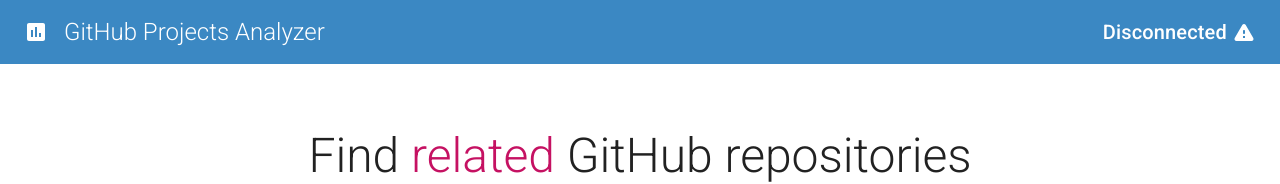
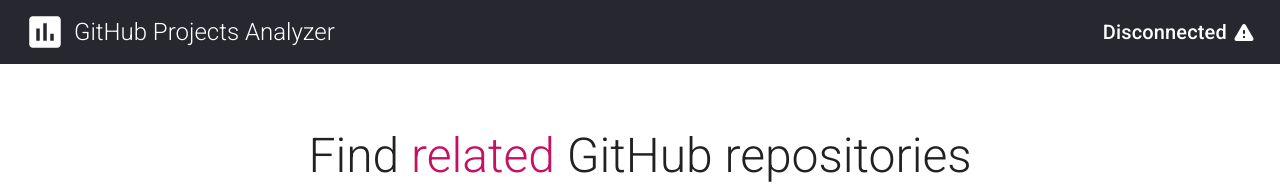
Before and after one commit to enricoros/github-related-repos, a React (Create React App) app in the folder frontend/: page / in a window 1280 px wide. Shown: the top 184 px of the page. Built offline with nearby package versions, Linux system fonts and the light colour scheme; no server answers; what javascript-time-ago would draw is missing.

Commit message:
Fontend: improve icon, change appbar color

```diff
--- a/frontend/src/components/TopBar.tsx
+++ b/frontend/src/components/TopBar.tsx
@@ -1,5 +1,5 @@
 import React from "react";
-import {AppBar, Box, CircularProgress, Toolbar, Tooltip, Typography} from "@material-ui/core";
+import {AppBar, Box, CircularProgress, Hidden, Toolbar, Tooltip, Typography} from "@material-ui/core";
 import AssessmentIcon from '@material-ui/icons/Assessment';
 import WarningRoundedIcon from "@material-ui/icons/WarningRounded";
 
@@ -66,11 +66,13 @@
   }
 
   // Top bar full layout
-  return <AppBar position="relative" elevation={0}>
+  return <AppBar position="relative" elevation={0} style={{backgroundColor: '#26272f'}}>
     <Toolbar>
-      <Box mr={2} display="flex" alignItems="center">
-        <AssessmentIcon fontSize="default"/>
-      </Box>
+      <Hidden smDown>
+        <Box mr={1} display="flex" alignItems="center">
+          <AssessmentIcon style={{fontSize: '3em'}}/>
+        </Box>
+      </Hidden>
       <Typography variant="h5" color="inherit" noWrap style={{fontWeight: 200}}>
         GitHub Projects Analyzer
       </Typography>
```
